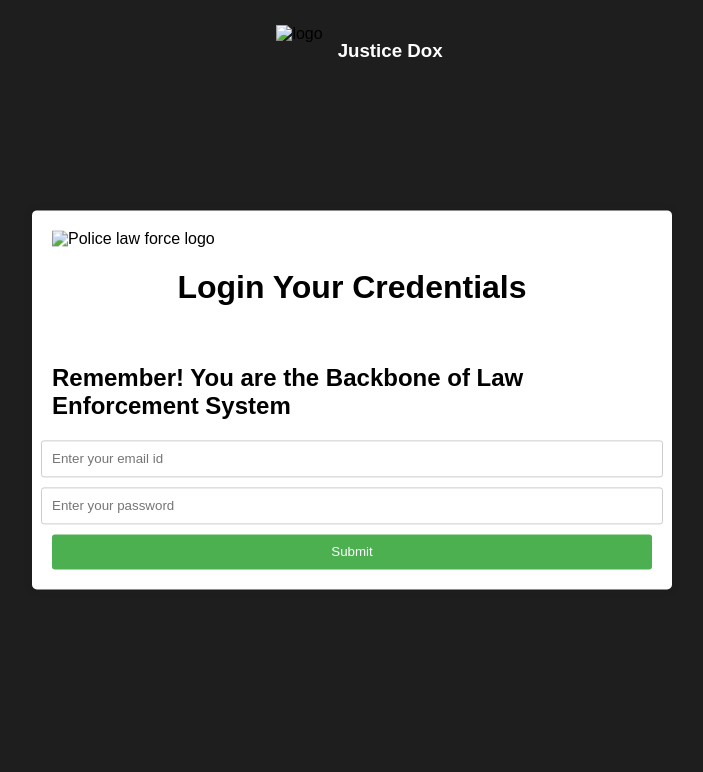
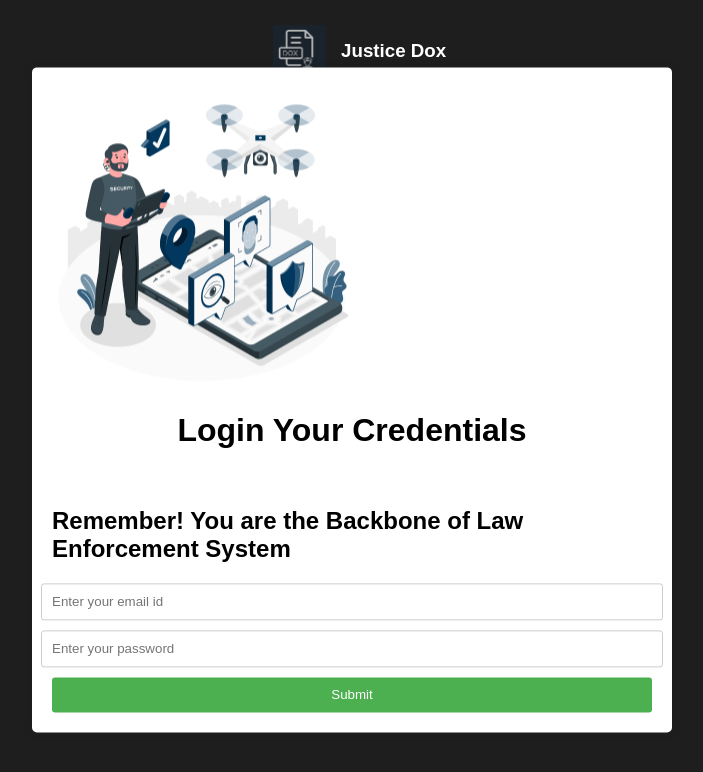
Before and after one commit to junaid-bloch/justicedox, a website: page index.html in a window 1280 px wide. Shown: the whole page, without its empty margins (288-991 px from the left). Drawn offline with Linux system fonts and the light colour scheme.

Commit message:
Update index.html

```diff
--- a/index.html
+++ b/index.html
@@ -4,7 +4,7 @@
     <meta charset="UTF-8">
     <meta name="viewport" content="width=device-width, initial-scale=1.0">
     <title>Justice Dox</title>
-    <link rel="icon" type="img/jpg" href="images/WhatsApp Image 2024-02-10 at 01.08.48 (1).jpeg">
+    <link rel="icon" type="img/jpg" href="WhatsApp Image 2024-02-10 at 01.08.48 (1).jpeg">
     <link rel="stylesheet" href="style.css">
     <script src="https://www.gstatic.com/firebasejs/ui/6.1.0/firebase-ui-auth.js"></script>
     <link type="text/css" rel="stylesheet" href="https://www.gstatic.com/firebasejs/ui/6.1.0/firebase-ui-auth.css" />
@@ -12,12 +12,12 @@
 <body>
 
     <div class="logo-container">
-        <img class="logo" src="images/WhatsApp Image 2024-02-10 at 01.08.48 (1).jpeg" alt="logo">
+        <img class="logo" src="WhatsApp Image 2024-02-10 at 01.08.48 (1).jpeg" alt="logo">
         <h3 class="text" style="color: #fff; display: inline-flex; margin-top: 30px;">Justice Dox</h3>
     </div>
     </div>
     <form id="login-form" action="next.html">
-            <img src="images/Drone surveillance-amico 1.jpg" alt="Police law force logo" >
+            <img src="Drone surveillance-amico 1.jpg" alt="Police law force logo" >
         </div>
         <h1>Login Your Credentials</h1>
         <br>
```
